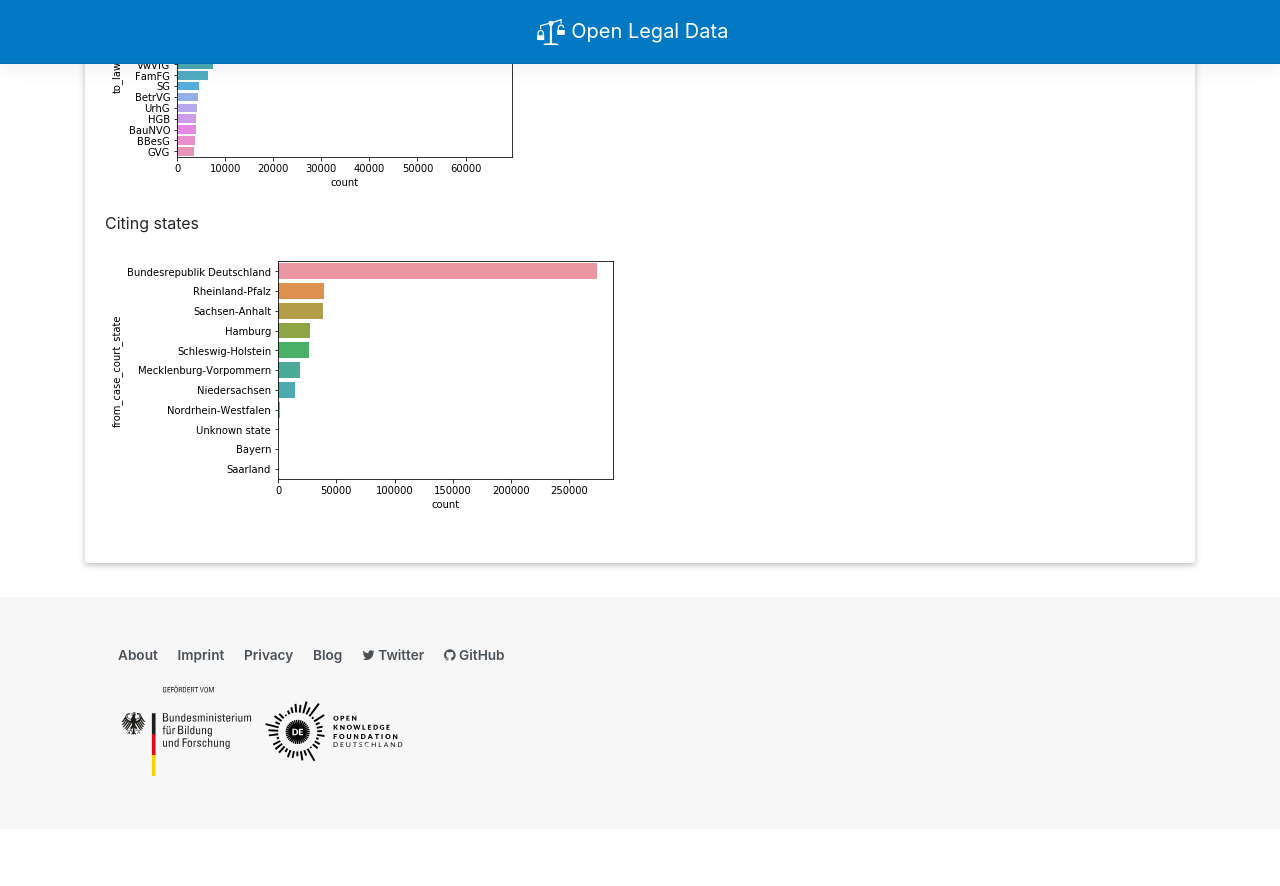
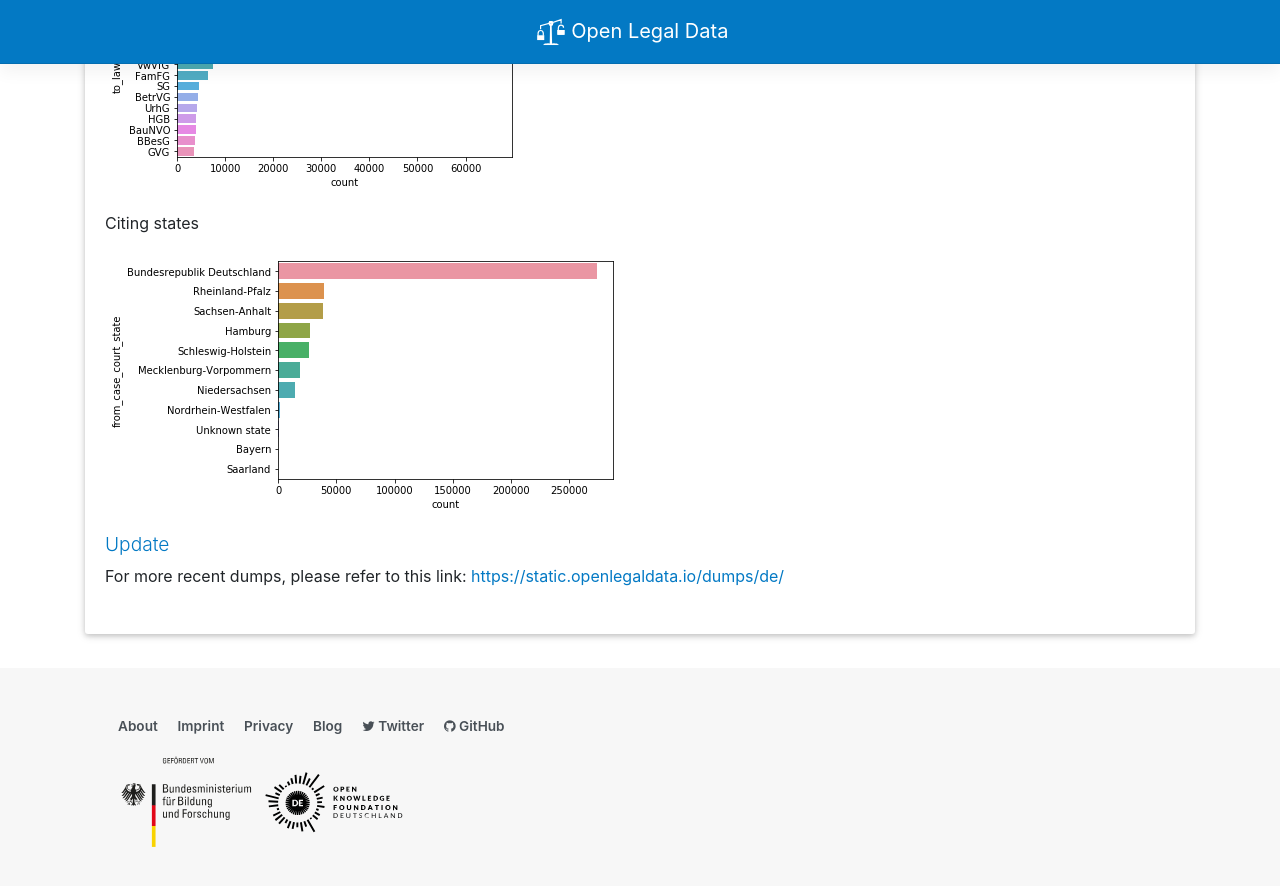
Before and after one commit to openlegaldata/blog, a Jekyll site: the page built from _posts/2019-02-19-court-decision-dataset.md, in a window 1280 px wide and 900 px high, scrolled down 2147 px. Shown: the top 886 px of the window. Built offline with Jekyll 4.4.1, drawn with Linux system fonts in a browser that asks for light colours; before the commit the page ends 2976 px from its top, so only the background shows below that.

Commit message:
Update 2019-02-19-court-decision-dataset.md

```diff
--- a/_posts/2019-02-19-court-decision-dataset.md
+++ b/_posts/2019-02-19-court-decision-dataset.md
@@ -108,3 +108,8 @@ Citing states
 
 
 ![Citing states]({{ "/assets/img/ref_case_states.png" | relative_url }})
+
+
+### Update
+
+For more recent dumps, please refer to this link: [https://static.openlegaldata.io/dumps/de/](https://static.openlegaldata.io/dumps/de/)
```
